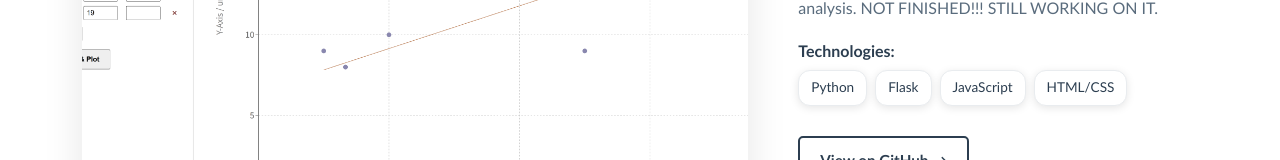
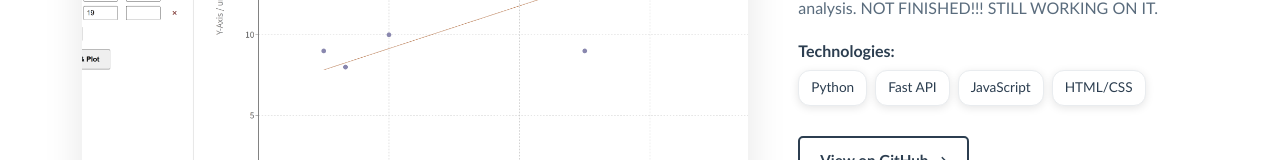
Before and after one commit to HYlkdtt/Personal-Website, a React (Vite) app: page /projects in a window 1280 px wide. Shown: the part 444-604 px from the top of the page. Built offline with nearby package versions, Linux system fonts and the light colour scheme.

Commit message:
slightly changed

```diff
--- a/src/pages/projects.jsx
+++ b/src/pages/projects.jsx
@@ -12,7 +12,7 @@ function Projects() {
       title: "Regression Line Grapher",
       description: "An interactive web application that allows users to plot data points and visualize regression lines with statistical analysis. NOT FINISHED!!! STILL WORKING ON IT.",
       image: RegressionImage,
-      technologies: ["Python", "Flask", "JavaScript", "HTML/CSS"],
+      technologies: ["Python", "Fast API", "JavaScript", "HTML/CSS"],
       github: "https://github.com/HYlkdtt/regressionLineGrapher",
       features: [
         "Interactive data point plotting",
```
